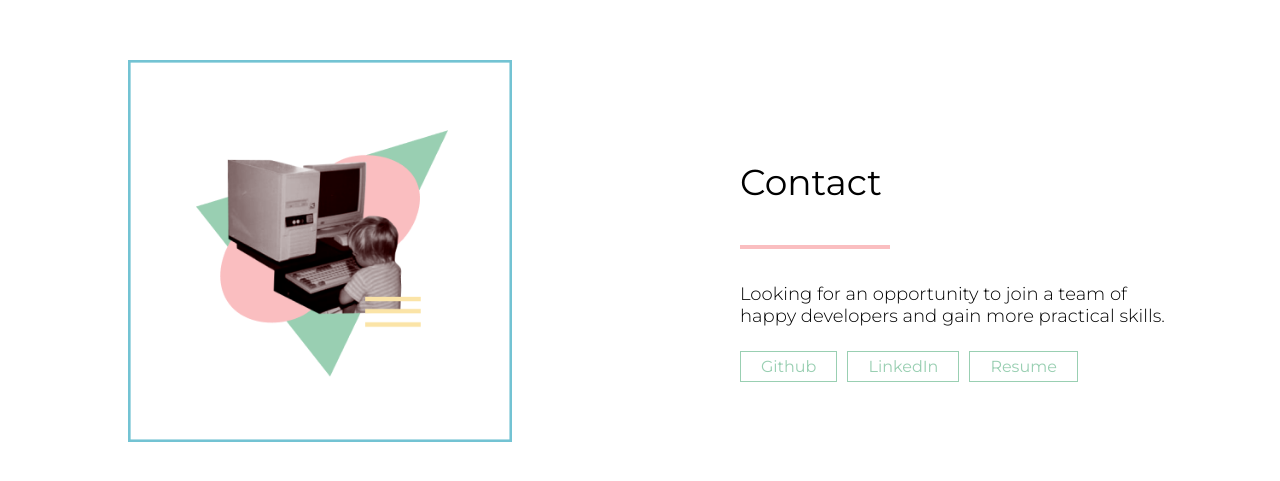
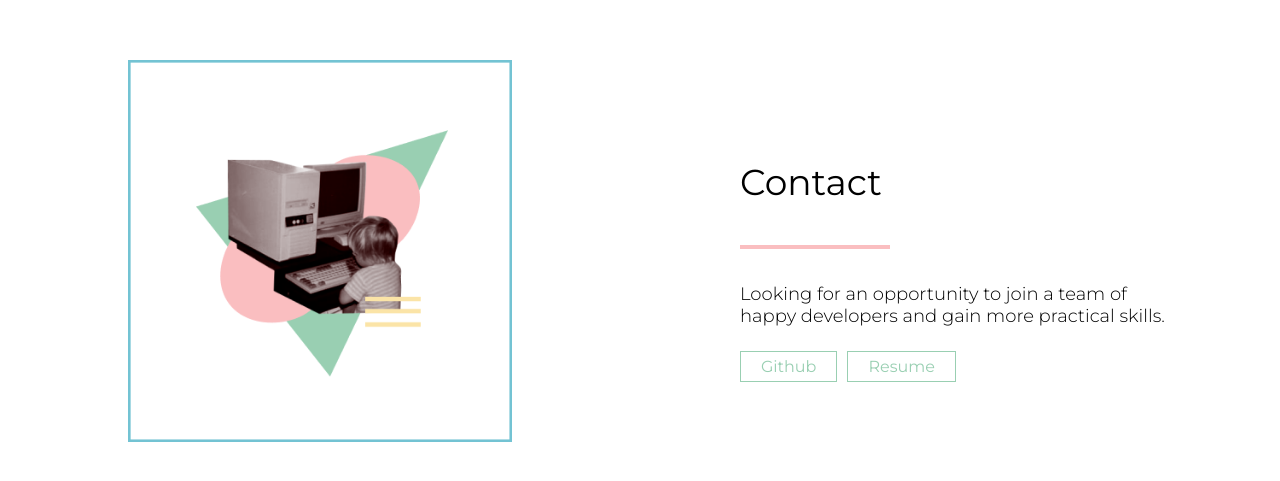
Before and after one commit to ituraj/portfolio, a React (Create React App) app: page / in a window 1280 px wide. Shown: the part 4866-5347 px from the top of the page. Built offline with nearby package versions, Linux system fonts and the light colour scheme; what i18next-xhr-backend would draw is missing.

Commit message:
Update Footer.js

```diff
--- a/src/components/Footer/Footer.js
+++ b/src/components/Footer/Footer.js
@@ -26,14 +26,6 @@ class Footer extends Component {
 								Github
 							</a>
 							<a
-								href='https://www.linkedin.com/in/izabela-turaj/'
-								target='_blank'
-								rel='noopener noreferrer'
-								className='btn-social'
-							>
-								LinkedIn
-							</a>
-							<a
 								href={resume}
 								target='_blank'
 								rel='noopener noreferrer'
```
